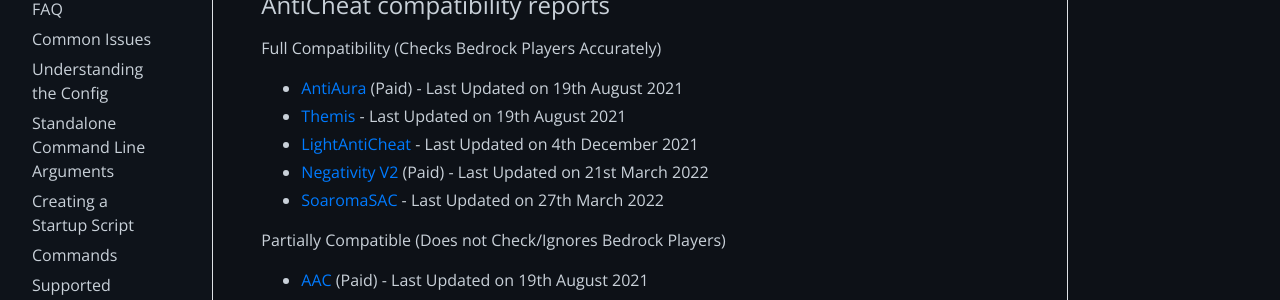
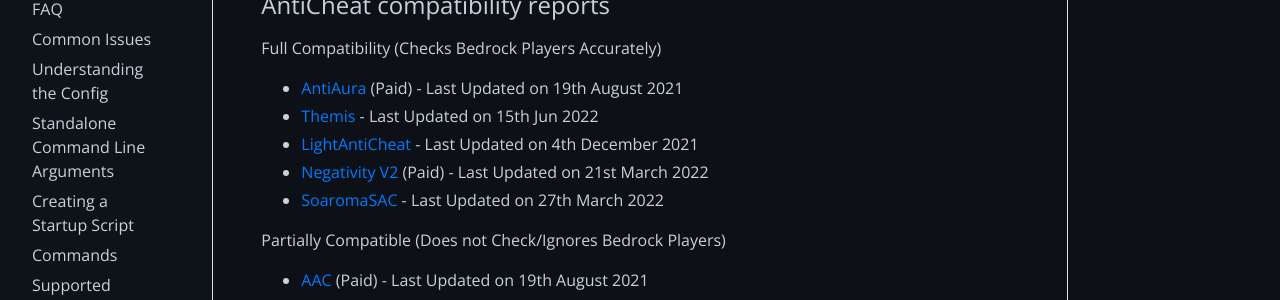
Before and after one commit to GeyserMC/GeyserWiki, a Jekyll site: the page built from _docs/geyser/anticheat-compatibility.md, in a window 1280 px wide and 900 px high. Shown: the part 229-529 px from the top of the window. Built offline with Jekyll 4.4.1, drawn with Linux system fonts in a browser that asks for light colours.

Commit message:
Updated Themis' "last updated" date (#65)

```diff
--- a/_docs/geyser/anticheat-compatibility.md
+++ b/_docs/geyser/anticheat-compatibility.md
@@ -11,7 +11,7 @@
 Full Compatibility (Checks Bedrock Players Accurately)
 
 - [AntiAura](https://www.spigotmc.org/resources/1368/){:target="_blank"} (Paid) - Last Updated on 19th August 2021
-- [Themis](https://www.spigotmc.org/resources/90766/){:target="_blank"} - Last Updated on 19th August 2021
+- [Themis](https://www.spigotmc.org/resources/90766/){:target="_blank"} - Last Updated on 15th Jun 2022
 - [LightAntiCheat](https://www.spigotmc.org/resources/96341/){:target="_blank"} - Last Updated on 4th December 2021
 - [Negativity V2](https://www.spigotmc.org/resources/86874/){:target="_blank"} (Paid) - Last Updated on 21st March 2022
 - [SoaromaSAC](https://www.spigotmc.org/resources/87702/){:target="_blank"} - Last Updated on 27th March 2022
```
